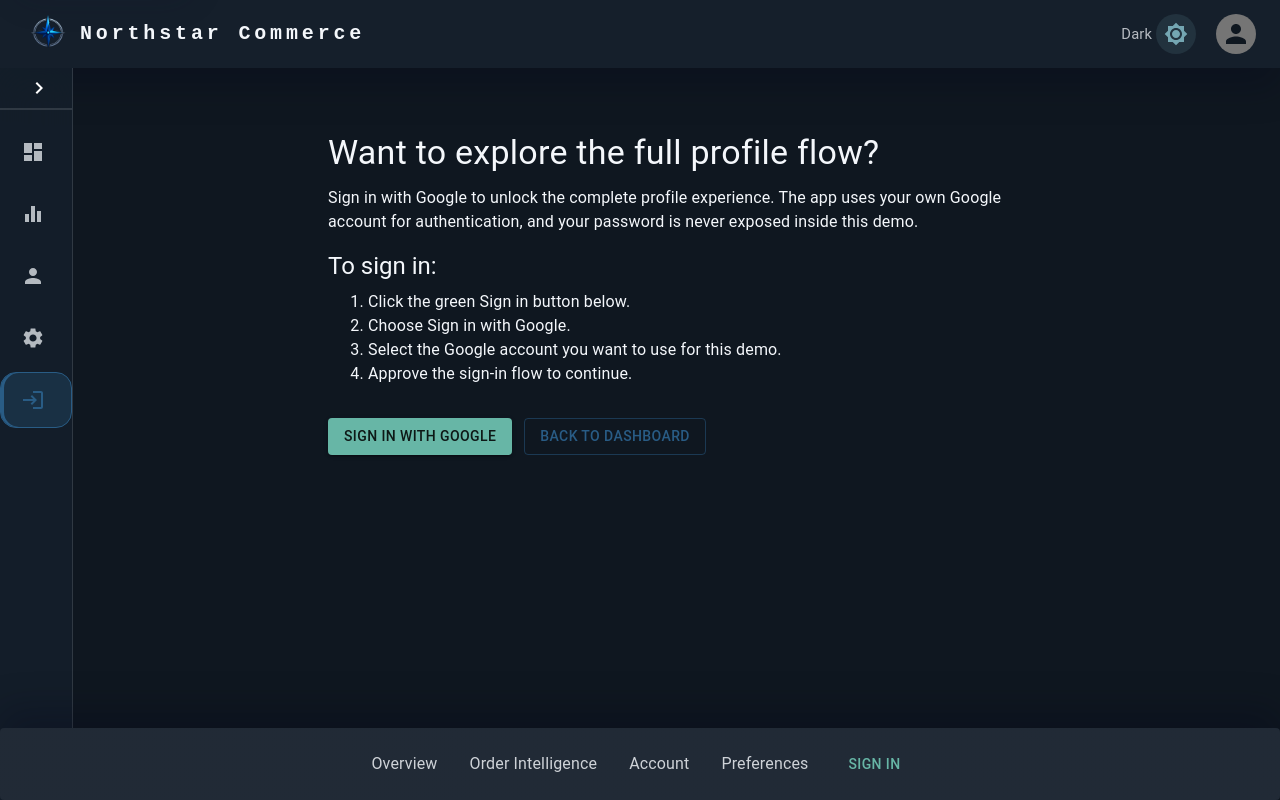
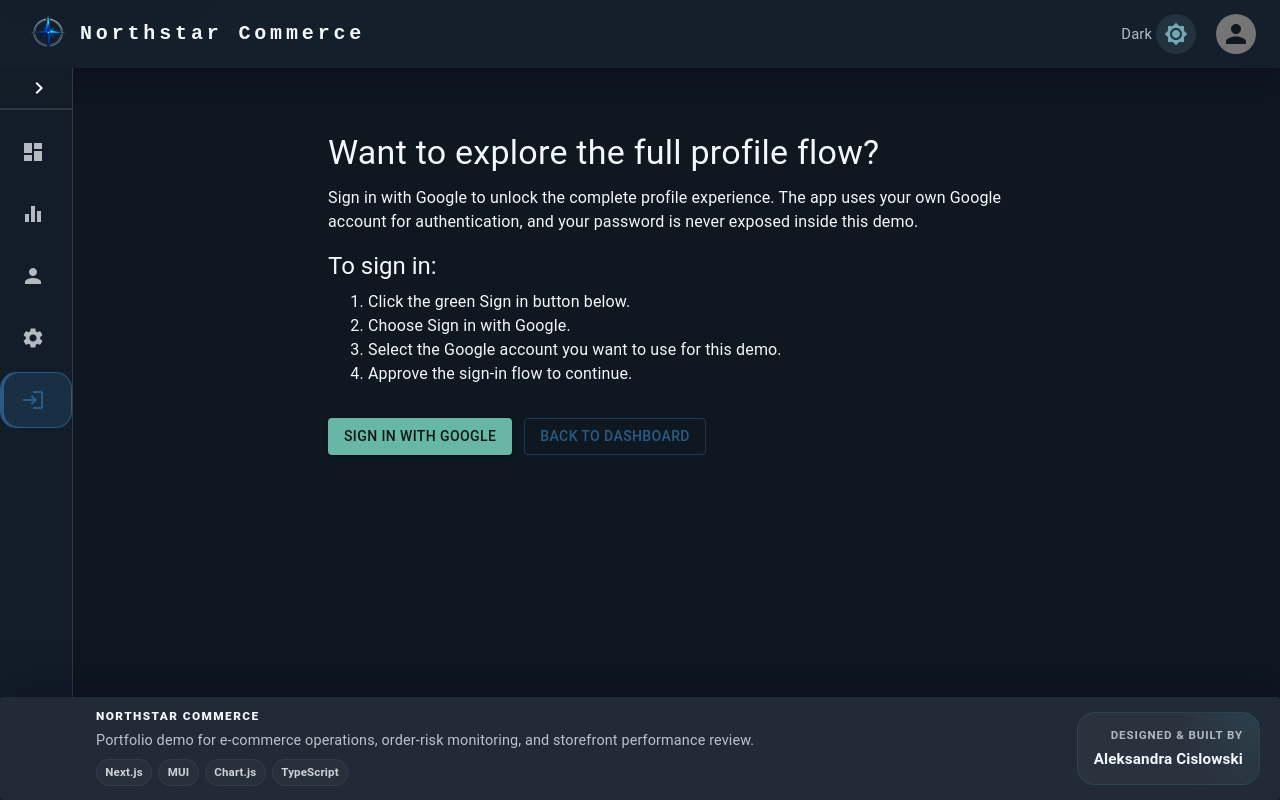
Before and after one commit to AleksandraCislowski/dashboard, a Next.js app: page /auth/signin in a window 1280 px wide. Built offline with nearby package versions, Linux system fonts and the light colour scheme; no server answers.

Commit message:
feat: redesign footer with enhanced layout, accessibility, and project information

```diff
--- a/src/components/Footer.tsx
+++ b/src/components/Footer.tsx
@@ -1,18 +1,11 @@
 import React from "react";
 import classes from "@/styles/Footer.module.scss";
-import { signIn, signOut, useSession } from "next-auth/react";
-import Button from "@mui/material/Button";
 import { Paper, useTheme } from "@mui/material";
 import Link from "next/link";
-import styled from "@emotion/styled";
 
 const Footer = () => {
-  const { data: session } = useSession();
   const theme = useTheme();
-
-  const FooterLink = styled(Link)`
-    color: ${theme.palette.text.primary};
-  `;
+  const stackItems = ["Next.js", "MUI", "Chart.js", "TypeScript"];
 
   return (
     <footer className={classes.footer}>
@@ -28,31 +21,30 @@ const Footer = () => {
         }}
         color={"#262626"}
       >
-        <nav aria-label='Footer navigation'>
-          <ul>
-            <li>
-              <FooterLink href={"/dashboard"}>Overview</FooterLink>
-            </li>
-            <li>
-              <FooterLink href={"/dashboard/analytics"}>Order Intelligence</FooterLink>
-            </li>
-            <li>
-              <FooterLink href={"/dashboard/profile"}>Account</FooterLink>
-            </li>
-            <li>
-              <FooterLink href={"/dashboard/settings"}>Preferences</FooterLink>
-            </li>
-            <li>
-              <Button
-                variant={"text"}
-                color={session ? "error" : "success"}
-                onClick={() => (session ? signOut() : signIn())}
-              >
-                {session ? "Sign out" : "Sign in"}
-              </Button>
-            </li>
-          </ul>
-        </nav>
+        <div className={classes.footerInner}>
+          <div className={classes.footerCopy}>
+            <span className={classes.footerEyebrow}>Northstar Commerce</span>
+            <p>
+              Portfolio demo for e-commerce operations, order-risk monitoring,
+              and storefront performance review.
+            </p>
+            <div className={classes.stackList} aria-label='Project stack'>
+              {stackItems.map((item) => (
+                <span key={item}>{item}</span>
+              ))}
+            </div>
+          </div>
+          <Link
+            className={classes.authorCard}
+            href='https://aleksandracislowski.com/'
+            target='_blank'
+            rel='noreferrer'
+            aria-label='Open Aleksandra Cislowski portfolio website'
+          >
+            <span>Designed & built by</span>
+            <strong>Aleksandra Cislowski</strong>
+          </Link>
+        </div>
       </Paper>
     </footer>
   );
--- a/src/styles/Footer.module.scss
+++ b/src/styles/Footer.module.scss
@@ -5,30 +5,109 @@
   right: 0;
   width: 100%;
   z-index: 1400;
+}
 
-  ul {
+.footerInner {
+  display: flex;
+  align-items: center;
+  justify-content: space-between;
+  gap: 1.5rem;
+  min-height: 84px;
+  width: min(100%, 1500px);
+  margin: auto;
+  padding: 0.85rem 1.25rem 0.85rem 6rem;
+}
+
+.footerCopy {
+  display: flex;
+  flex-direction: column;
+  gap: 0.45rem;
+  min-width: 0;
+  max-width: 820px;
+
+  p {
+    margin: 0;
+    opacity: 0.74;
+    font-size: 0.9rem;
+    line-height: 1.5;
+  }
+}
+
+.footerEyebrow {
+  color: inherit;
+  font-size: 0.74rem;
+  font-weight: 800;
+  letter-spacing: 0.12em;
+  line-height: 1;
+  text-transform: uppercase;
+}
+
+.stackList {
   display: flex;
   flex-wrap: wrap;
-    justify-content: center;
   align-items: center;
-    list-style-type: none;
-    margin: auto;
-    width: 100%;
-    min-height: 72px;
-    padding: 0.25rem 1rem;
+  gap: 0.4rem;
 }
 
-  li {
-    padding: 0.5rem 1rem;
+.stackList span {
+  border-radius: 999px;
+  padding: 0.26rem 0.52rem;
+  border: 1px solid rgba(122, 135, 152, 0.16);
+  background: rgba(255, 255, 255, 0.04);
+  font-size: 0.72rem;
+  font-weight: 700;
+  opacity: 0.82;
+}
 
-    a {
+.authorCard {
+  display: flex;
+  flex-shrink: 0;
+  flex-direction: column;
+  align-items: flex-end;
+  gap: 0.25rem;
+  border-radius: 18px;
+  border: 1px solid rgba(47, 127, 144, 0.22);
+  background:
+    radial-gradient(circle at top right, rgba(47, 127, 144, 0.18), transparent 42%),
+    rgba(255, 255, 255, 0.04);
+  color: inherit;
+  padding: 0.85rem 1rem;
+  text-align: right;
   text-decoration: none;
-      opacity: 0.82;
-      transition: opacity 180ms ease;
+  transition:
+    border-color 180ms ease,
+    transform 180ms ease,
+    background-color 180ms ease;
+
+  span {
+    opacity: 0.68;
+    font-size: 0.72rem;
+    font-weight: 700;
+    letter-spacing: 0.08em;
+    text-transform: uppercase;
+  }
+
+  strong {
+    font-size: 0.95rem;
+  }
 
   &:hover {
-        opacity: 1;
+    transform: translateY(-1px);
+    border-color: rgba(47, 127, 144, 0.42);
   }
 }
+
+@media screen and (max-width: 1050px) {
+  .footerInner {
+    align-items: flex-start;
+    flex-direction: column;
+    gap: 0.75rem;
+    padding-left: 5rem;
+  }
+
+  .authorCard {
+    align-items: flex-start;
+    width: 100%;
+    text-align: left;
   }
 }
```
Lines whose indentation alone changed are shown as unchanged.
